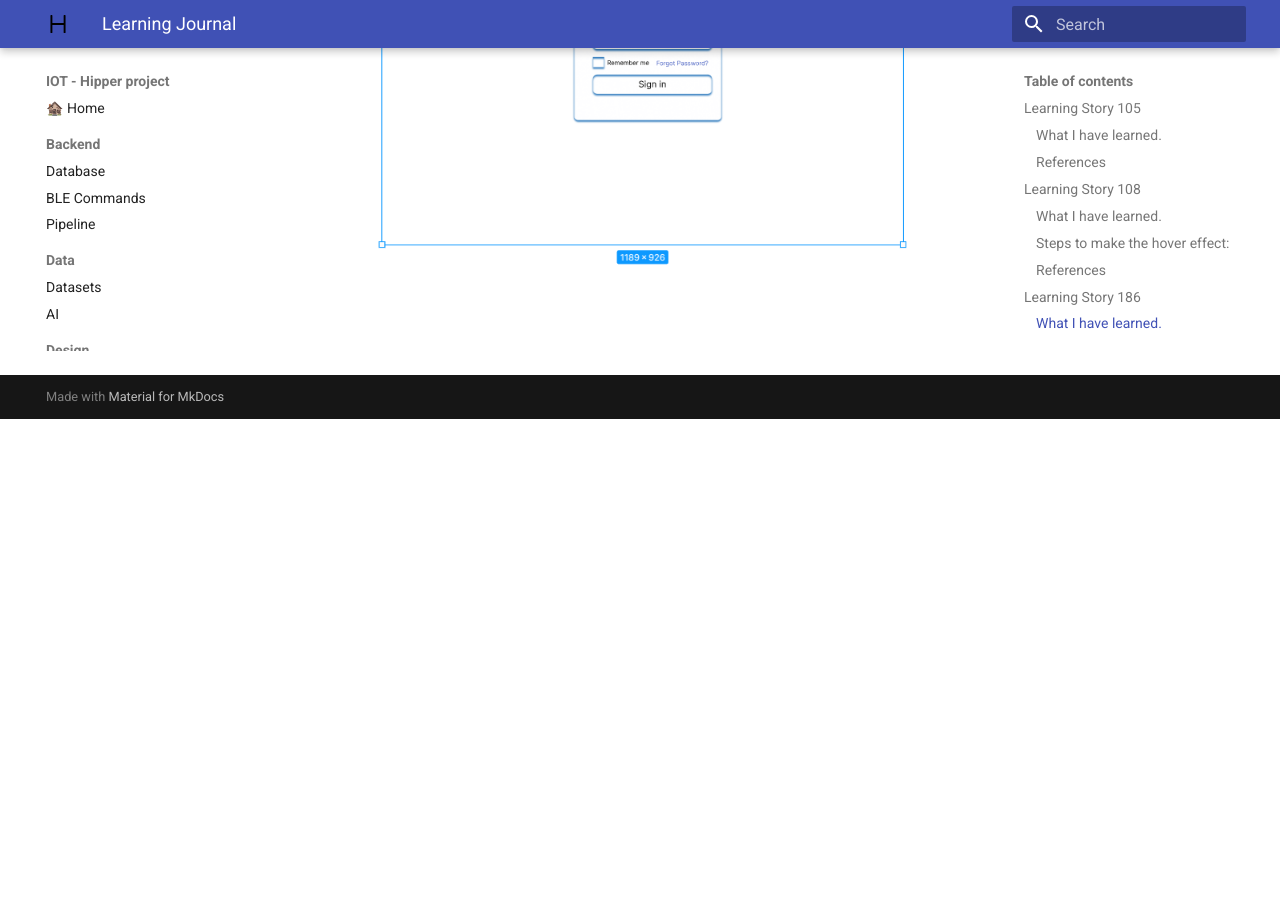
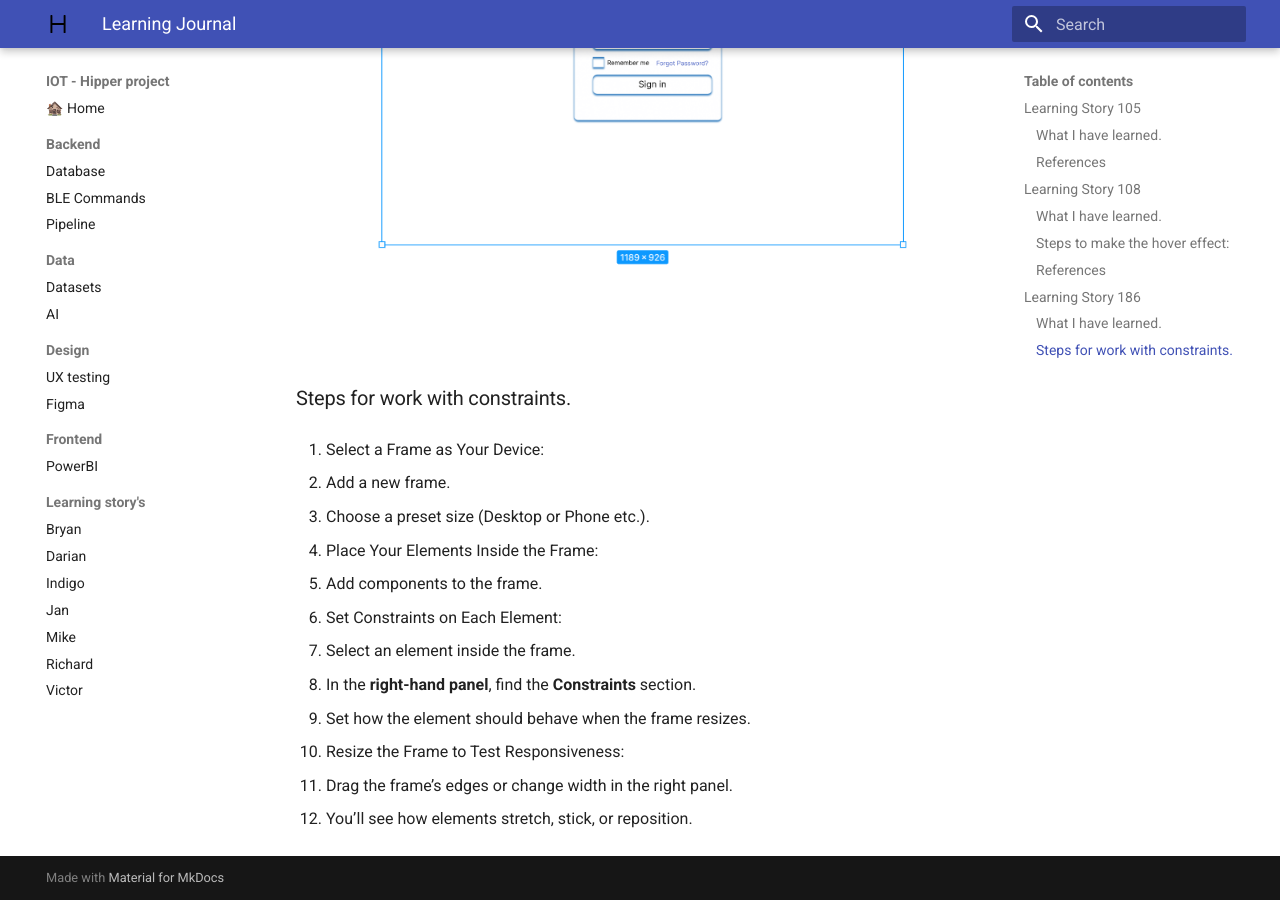
Before and after one commit to Vic-Warden/Digital-Life-Hipper-Monitoring, an MkDocs documentation site: the page built from docs/learning/journalRichard.md, in a window 1280 px wide and 900 px high, scrolled down 3453 px. Built offline with MkDocs 1.6.1 and Material for MkDocs 9.7.7, drawn with Linux system fonts in a browser that asks for light colours; before the commit the page ends 3872 px from its top, so only the background shows below that.

Commit message:
docs: steps for working with constraints.

```diff
--- a/docs/learning/journalRichard.md
+++ b/docs/learning/journalRichard.md
@@ -56,3 +56,25 @@ To make the pages on figma responsive, so user can also see you visual of the ap
 
 ![Responsive1](../assets/Figma/ResponsiveDesign1.png)
 ![Responsive1](../assets/Figma/ResponsiveDesign2.png)
+
+### Steps for work with constraints.
+
+1. Select a Frame as Your Device:
+
+- Add a new frame.
+- Choose a preset size (Desktop or Phone etc.).
+
+2. Place Your Elements Inside the Frame:
+
+- Add components to the frame.
+
+3. Set Constraints on Each Element:
+
+- Select an element inside the frame.
+- In the **right-hand panel**, find the **Constraints** section.
+- Set how the element should behave when the frame resizes.
+
+4. Resize the Frame to Test Responsiveness:
+
+- Drag the frame’s edges or change width in the right panel.
+- You’ll see how elements stretch, stick, or reposition.
```
